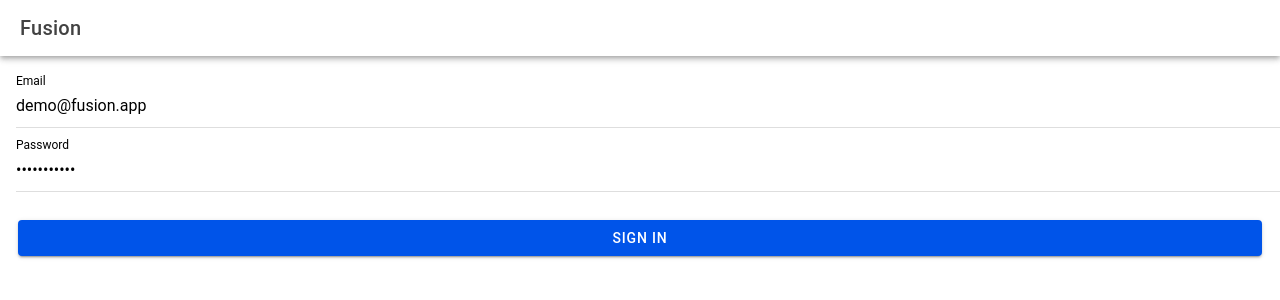
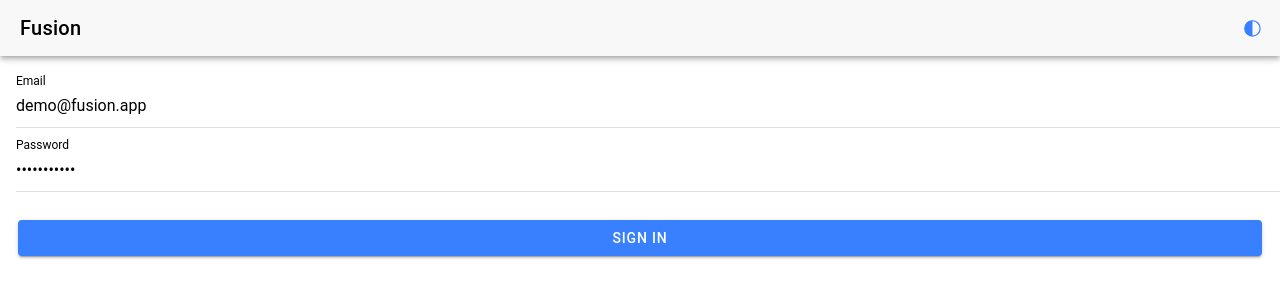
Before and after one commit to Yevhen2mc2/fusion-client, a React (Vite) app: page /login in a window 1280 px wide. Shown: the top 300 px of the page. Built offline with nearby package versions, Linux system fonts and the light colour scheme.

Commit message:
add app header with theme toggle

```diff
--- /dev/null
+++ b/src/components/layout/app-header.tsx
@@ -0,0 +1,31 @@
+import {
+  IonButton,
+  IonHeader,
+  IonIcon,
+  IonTitle,
+  IonToolbar,
+} from '@ionic/react';
+import { contrastOutline, moonOutline, sunnyOutline } from 'ionicons/icons';
+import { useTheme } from '../providers/use-theme.ts';
+import type { Theme } from '../providers/theme-context.ts';
+
+const iconMap: Record<Theme, string> = {
+  dark: moonOutline,
+  light: sunnyOutline,
+  system: contrastOutline,
+};
+
+export function AppHeader() {
+  const { theme, cycleTheme } = useTheme();
+
+  return (
+    <IonHeader translucent>
+      <IonToolbar>
+        <IonTitle>Fusion</IonTitle>
+        <IonButton slot="end" fill="clear" onClick={cycleTheme}>
+          <IonIcon icon={iconMap[theme]} />
+        </IonButton>
+      </IonToolbar>
+    </IonHeader>
+  );
+}
--- /dev/null
+++ b/src/components/providers/theme-context.ts
@@ -0,0 +1,10 @@
+import { createContext } from 'react';
+
+export type Theme = 'light' | 'dark' | 'system';
+
+export interface ThemeContextValue {
+  theme: Theme;
+  cycleTheme: () => void;
+}
+
+export const ThemeContext = createContext<ThemeContextValue | null>(null);
--- /dev/null
+++ b/src/components/providers/theme-provider.tsx
@@ -0,0 +1,43 @@
+import { useState, useEffect, useCallback, type ReactNode } from 'react';
+import { ThemeContext, type Theme } from './theme-context.ts';
+
+export function ThemeProvider({ children }: { children: ReactNode }) {
+  const [theme, setTheme] = useState<Theme>(
+    () => (localStorage.getItem('theme') as Theme) ?? 'system',
+  );
+
+  useEffect(() => {
+    const root = document.documentElement;
+
+    if (theme === 'dark') {
+      root.classList.add('ion-palette-dark');
+      return;
+    }
+
+    if (theme === 'light') {
+      root.classList.remove('ion-palette-dark');
+      return;
+    }
+
+    // system
+    const mq = window.matchMedia('(prefers-color-scheme: dark)');
+    root.classList.toggle('ion-palette-dark', mq.matches);
+
+    const handler = (e: MediaQueryListEvent) => {
+      root.classList.toggle('ion-palette-dark', e.matches);
+    };
+    mq.addEventListener('change', handler);
+    return () => mq.removeEventListener('change', handler);
+  }, [theme]);
+
+  const cycleTheme = useCallback(() => {
+    setTheme((prev) => {
+      const next: Theme =
+        prev === 'system' ? 'light' : prev === 'light' ? 'dark' : 'system';
+      localStorage.setItem('theme', next);
+      return next;
+    });
+  }, []);
+
+  return <ThemeContext value={{ theme, cycleTheme }}>{children}</ThemeContext>;
+}
--- /dev/null
+++ b/src/components/providers/use-theme.ts
@@ -0,0 +1,9 @@
+import { use } from 'react';
+import { ThemeContext, type ThemeContextValue } from './theme-context.ts';
+
+export function useTheme(): ThemeContextValue {
+  const ctx = use(ThemeContext);
+  if (!ctx) throw new Error('useTheme must be used within ThemeProvider');
+
+  return ctx;
+}
--- a/src/pages/home.tsx
+++ b/src/pages/home.tsx
@@ -5,23 +5,18 @@ import {
   IonTitle,
   IonToolbar,
 } from '@ionic/react';
+import { AppHeader } from '../components/layout/app-header.tsx';
 
 const Home = () => {
   return (
     <IonPage>
-      <IonHeader translucent>
-        <IonToolbar>
-          <IonTitle>Fusion</IonTitle>
-        </IonToolbar>
-      </IonHeader>
-
+      <AppHeader />
       <IonContent fullscreen>
         <IonHeader collapse="condense">
           <IonToolbar>
             <IonTitle size="large">Home</IonTitle>
           </IonToolbar>
         </IonHeader>
-
         <div>content</div>
       </IonContent>
     </IonPage>
--- a/src/pages/login.tsx
+++ b/src/pages/login.tsx
@@ -1,28 +1,23 @@
 import {
+  IonContent,
+  IonHeader,
   IonPage,
-  IonHeader,
+  IonTitle,
   IonToolbar,
-  IonTitle,
-  IonContent,
 } from '@ionic/react';
 import LoginForm from '../components/auth/login-form.tsx';
+import { AppHeader } from '../components/layout/app-header.tsx';
 
 const Login = () => {
   return (
     <IonPage>
-      <IonHeader translucent>
-        <IonToolbar>
-          <IonTitle>Fusion</IonTitle>
-        </IonToolbar>
-      </IonHeader>
-
+      <AppHeader />
       <IonContent fullscreen>
         <IonHeader collapse="condense">
           <IonToolbar>
             <IonTitle size="large">Sign In</IonTitle>
           </IonToolbar>
         </IonHeader>
-
         <LoginForm />
       </IonContent>
     </IonPage>
--- /dev/null
+++ b/src/theme/variables.css
@@ -0,0 +1,39 @@
+/* Light mode (default) */
+:root {
+  --ion-color-primary: #3880ff;
+  --ion-color-primary-rgb: 56, 128, 255;
+  --ion-color-primary-contrast: #ffffff;
+  --ion-color-primary-contrast-rgb: 255, 255, 255;
+  --ion-color-primary-shade: #3171e0;
+  --ion-color-primary-tint: #4c8dff;
+
+  --ion-background-color: #ffffff;
+  --ion-background-color-rgb: 255, 255, 255;
+  --ion-text-color: #000000;
+  --ion-text-color-rgb: 0, 0, 0;
+
+  --ion-toolbar-background: #f8f8f8;
+  --ion-item-background: #ffffff;
+}
+
+/* Dark mode — applied when ThemeProvider adds .ion-palette-dark to <html> */
+.ion-palette-dark {
+  --ion-color-primary: #4c8dff;
+  --ion-color-primary-rgb: 76, 141, 255;
+  --ion-color-primary-contrast: #ffffff;
+  --ion-color-primary-contrast-rgb: 255, 255, 255;
+  --ion-color-primary-shade: #4280e2;
+  --ion-color-primary-tint: #5e99ff;
+
+  --ion-background-color: #121212;
+  --ion-background-color-rgb: 18, 18, 18;
+  --ion-text-color: #ffffff;
+  --ion-text-color-rgb: 255, 255, 255;
+
+  --ion-toolbar-background: #1e1e1e;
+  --ion-item-background: #1e1e1e;
+
+  --ion-card-background: #1e1e1e;
+  --ion-tab-bar-background: #1e1e1e;
+  --ion-border-color: #333333;
+}
```
Also changed, not shown: src/App.tsx (+9 -0 lines), .claude/settings.local.json.
